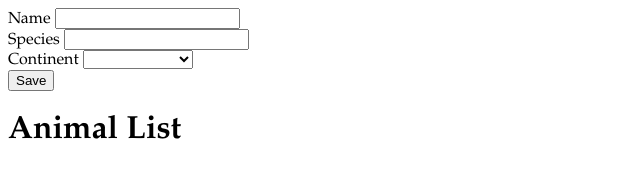
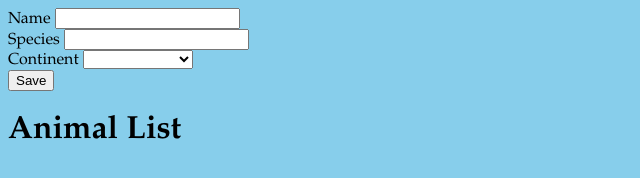
Before and after one commit to hannahgreen1/javascript_animal_list_events, a plain HTML site: page index.html in a window 1280 px wide. Shown: the whole page, without its empty margins (0-640 px from the left). Drawn offline with Linux system fonts and the light colour scheme.

Commit message:
started css

```diff
--- a/css/main.css
+++ b/css/main.css
@@ -1,3 +1,4 @@
 body {
   font-family: Palatino;
+  background: SkyBlue;
 }
```
